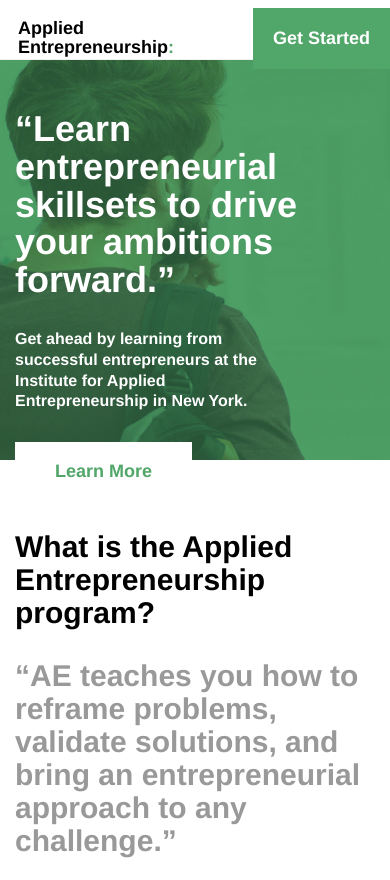
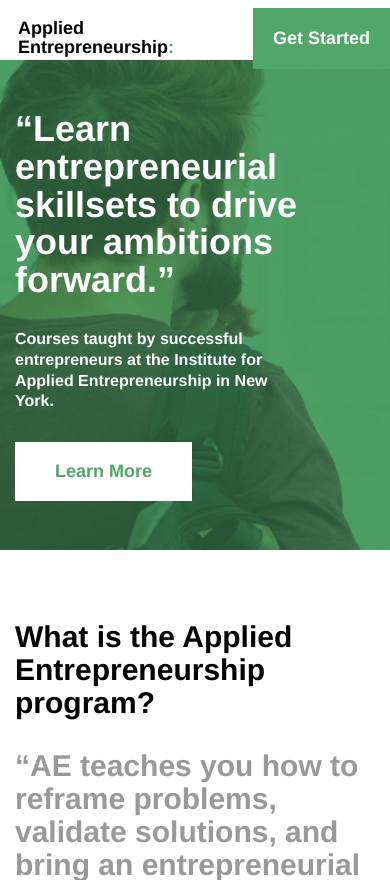
Before and after one commit to AlexanderPease/ae-flask, a Flask app: page / in a window 390 px wide. Shown: the top 880 px of the page. Run offline with Flask 2, Linux system fonts and the light colour scheme; parts of the project's set-up code (start-up, migrations or seed data) failed here and were passed over; some libraries are stand-ins or nearby versions.

Commit message:
Fix hero mobile height

```diff
--- a/app/static/css/styles.css
+++ b/app/static/css/styles.css
@@ -199,7 +199,7 @@
   @media (max-width: 767px) {
     .index-page .hero {
       background-position: 15% 0%;
-      height: 400px; } }
+      height: 490px; } }
 
 .index-page .hero-nyc {
   background-image: url("../img/hero_nyc@2x.png"); }
--- a/app/static/sass/index.scss
+++ b/app/static/sass/index.scss
@@ -10,7 +10,7 @@
 
         @media (max-width: $max-width-sm) {
             background-position: 15% 0%;
-            height: 400px;
+            height: 490px;
         }
     }
 
--- a/app/templates/public/index.html
+++ b/app/templates/public/index.html
@@ -18,7 +18,7 @@
           </h1>
 
           <span class="hero-subtitle">
-            Get ahead by learning from successful entrepreneurs at the Institute for Applied Entrepreneurship in New York.
+            Courses taught by successful entrepreneurs at the Institute for Applied Entrepreneurship in New York.
           </span>
 
           <!-- {{ btn_preview_video() }} -->
```
Also changed, not shown: app/static/img/hero_nyc@2x.png.
